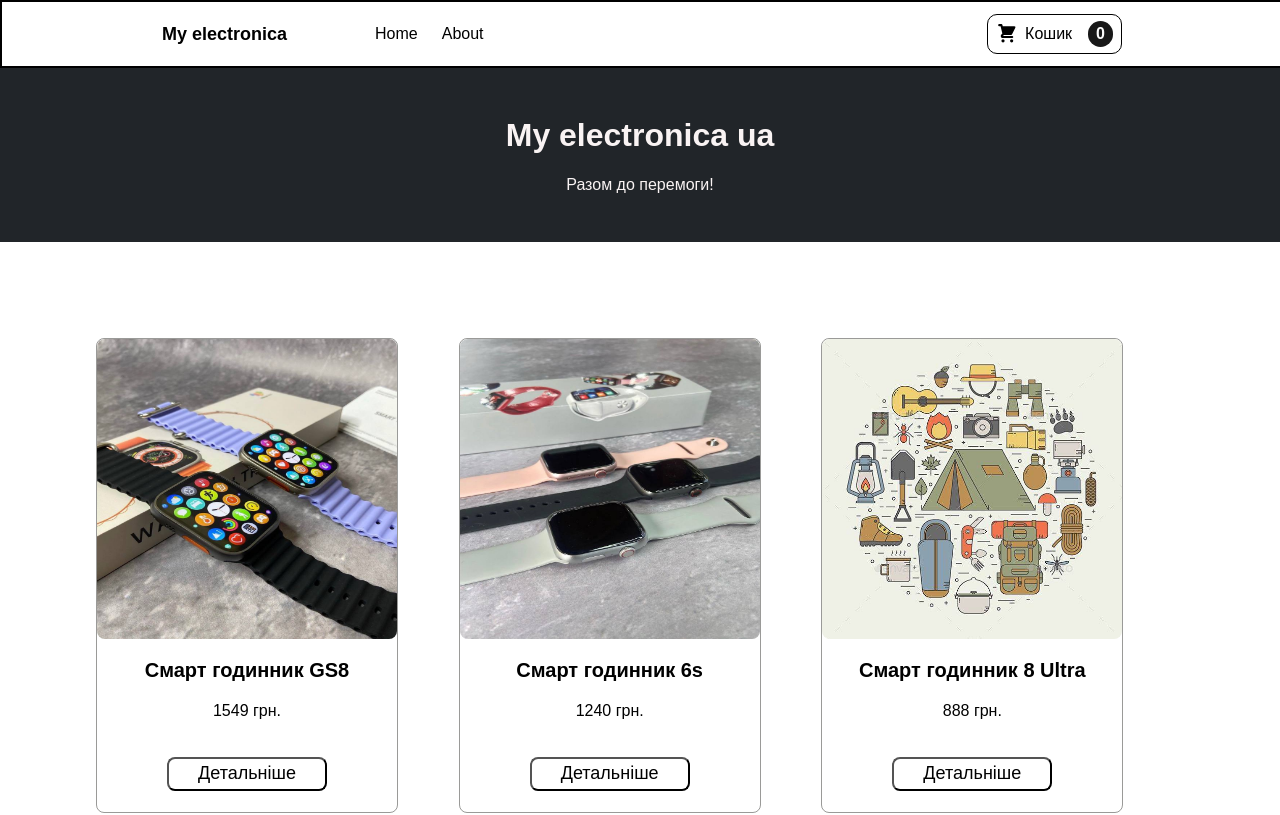
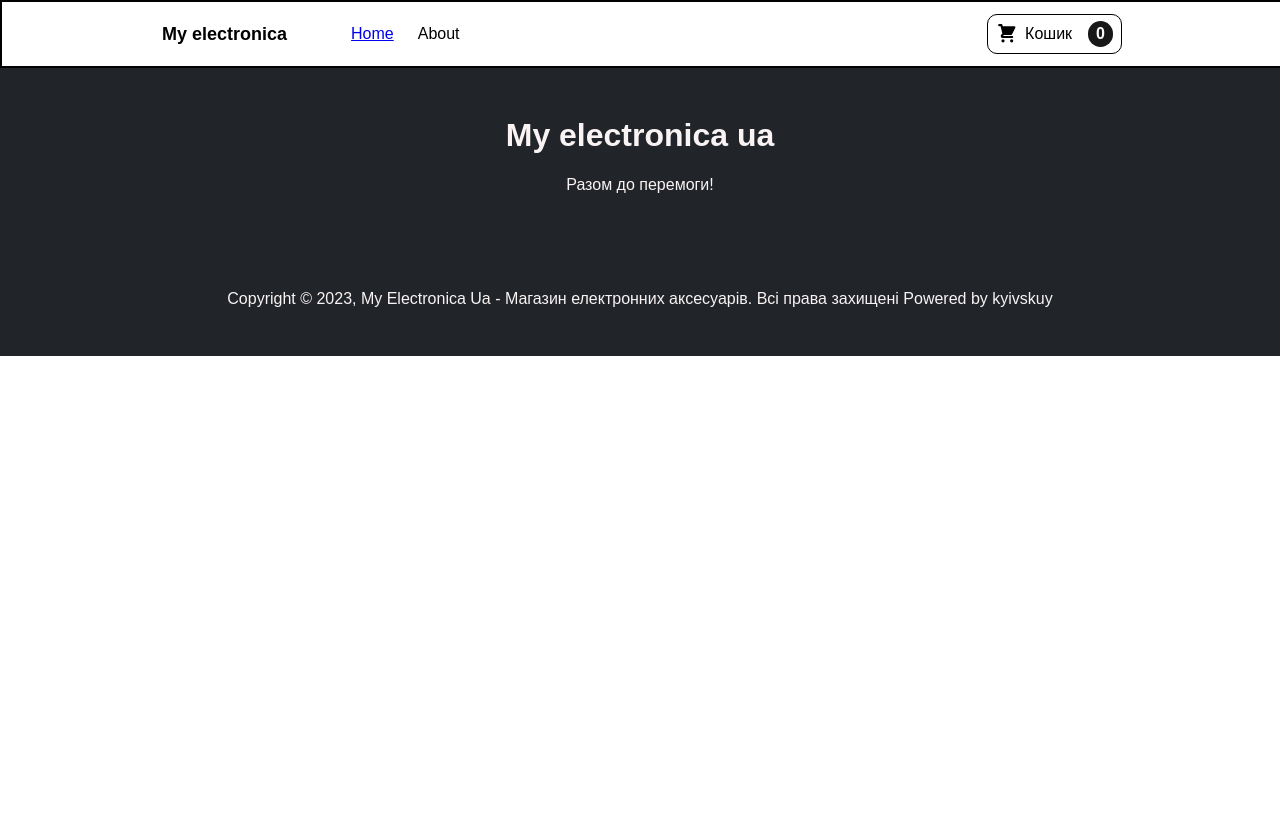
Before and after one commit to indian0ch/my.electronica.ua, a React (Create React App) app: page /cart in a window 1280 px wide. Shown: the top 815 px of the page. Built offline with nearby package versions, Linux system fonts and the light colour scheme.

Commit message:
Added react router

```diff
--- a/package.json
+++ b/package.json
@@ -10,6 +10,7 @@
     "react": "^18.2.0",
     "react-dom": "^18.2.0",
     "react-redux": "^8.1.1",
+    "react-router": "^6.14.0",
     "react-router-dom": "^6.14.0",
     "react-scripts": "5.0.1",
     "web-vitals": "^2.1.4"
--- a/src/App.js
+++ b/src/App.js
@@ -1,24 +1,31 @@
 import logo from "./logo.svg";
 import "./App.css";
-import { Fragment } from "react";
 import HeaderMenu from "./components/Header/HeaderMenu";
 import HeaderDescription from "./components/Header/HeaderDescription";
 import BodyPage from "./components/BodyPage/BodyPage";
 import Footer from "./components/Footer/Footer";
-import { createBrowserRouter } from "react-router-dom";
+import {
+  BrowserRouter as Router,
+  Routes,
+  Route,
+  Link
+} from "react-router-dom";
 
-const router = createBrowserRouter([{ path: "/", element: <BodyPage /> }]);
+// const router = createBrowserRouter([{ path: "/", element: <BodyPage /> }]);
 
 function App() {
   return (
-    <Fragment>
+    <Router>
       <header>
         <HeaderMenu />
         <HeaderDescription />
       </header>
-      <BodyPage />
+      <Routes>
+        <Route path="/" element={<BodyPage />} />
+        <Route path="/about" element={<BodyPage />} />
+      </Routes>
       <Footer />
-    </Fragment>
+    </Router>
   );
 }
 
--- a/src/components/Footer/Footer.js
+++ b/src/components/Footer/Footer.js
@@ -4,7 +4,7 @@ import classes from "./Footer.module.css";
 function Footer(props) {
   return (
     <footer className={classes["footer"]}>
-      <p>Copyright &copy; Powered by kyivskuy</p>
+      <p>Copyright &copy; 2023, My Electronica Ua - Магазин електронних аксесуарів. Всі права захищені Powered by kyivskuy</p>
     </footer>
   );
 }
--- a/src/components/Header/HeaderMenu.js
+++ b/src/components/Header/HeaderMenu.js
@@ -1,6 +1,7 @@
 import { Fragment } from "react";
 import classes from "./Header.module.css";
 import CartIcon from "./CartIcon.js";
+import { Link } from "react-router-dom";
 
 function HeaderMenu(props) {
   function onClickCartHandler() {}
@@ -12,7 +13,8 @@ function HeaderMenu(props) {
         {/* <button className={classes["navbar-toggler"]}></button> */}
         <div className={classes["navbar-collapse"]}>
           <ul className={classes["navbar-nav"]}>
-            <li>Home</li>
+            <Link to="/">Home</Link>
+            {/* <li>Home</li> */}
             <li>About</li>
           </ul>
           {/* <div className={classes['cart-div']}>
--- a/src/components/UI/button.module.css
+++ b/src/components/UI/button.module.css
@@ -6,14 +6,12 @@
     box-shadow: rgba(0, 0, 0, 0.02) 0 1px 3px 0;
     /* box-sizing: border-box; */
     color: rgba(0, 0, 0, 0.85);
-    cursor: pointer;
-    display: inline-flex;
-    /* font-family: system-ui,-apple-system,system-ui,"Helvetica Neue",Helvetica,Arial,sans-serif; */
+    /* cursor: pointer; */
+    /* display: inline-flex; */
     font-size: 16px;
     font-weight: 600;
     min-height: 3rem;
     padding: calc(.875rem - 1px) calc(1.5rem - 1px);
-    position: relative;
     transition: all 250ms;
     margin-right: 1rem;
     border-radius: 20px;
@@ -25,10 +23,3 @@
     color: rgba(0, 0, 0, 0.65);
     border: 1px solid;
 }
-/* .buttonColor:active {
-    background-color: #F0F0F1;
-    border-color: rgba(0, 0, 0, 0.15);
-    box-shadow: rgba(0, 0, 0, 0.06) 0 2px 4px;
-    color: rgba(0, 0, 0, 0.65);
-    transform: translateY(0);
-  } */
```
Also changed, not shown: 1 other file (tests, documents, lock files or other folders).
